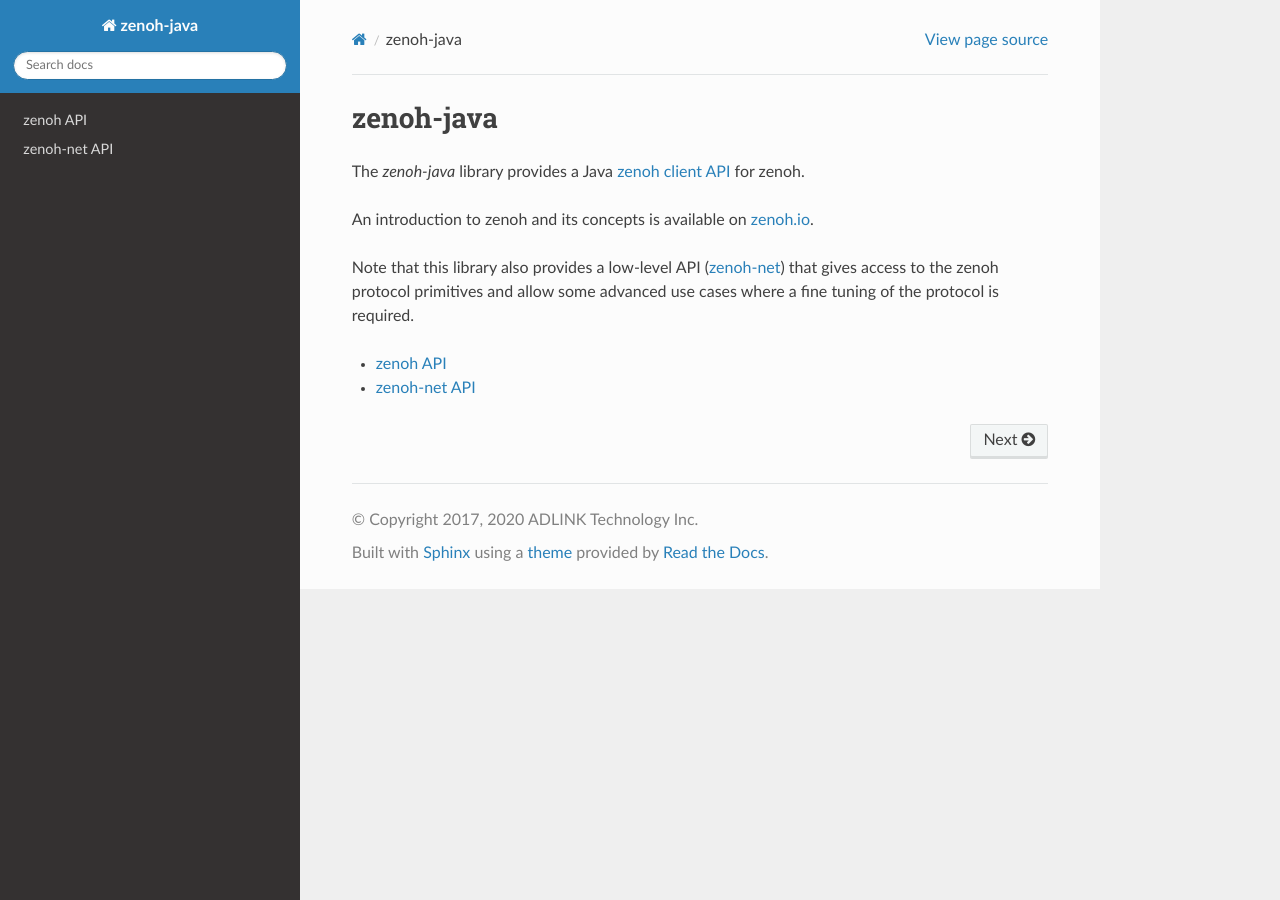
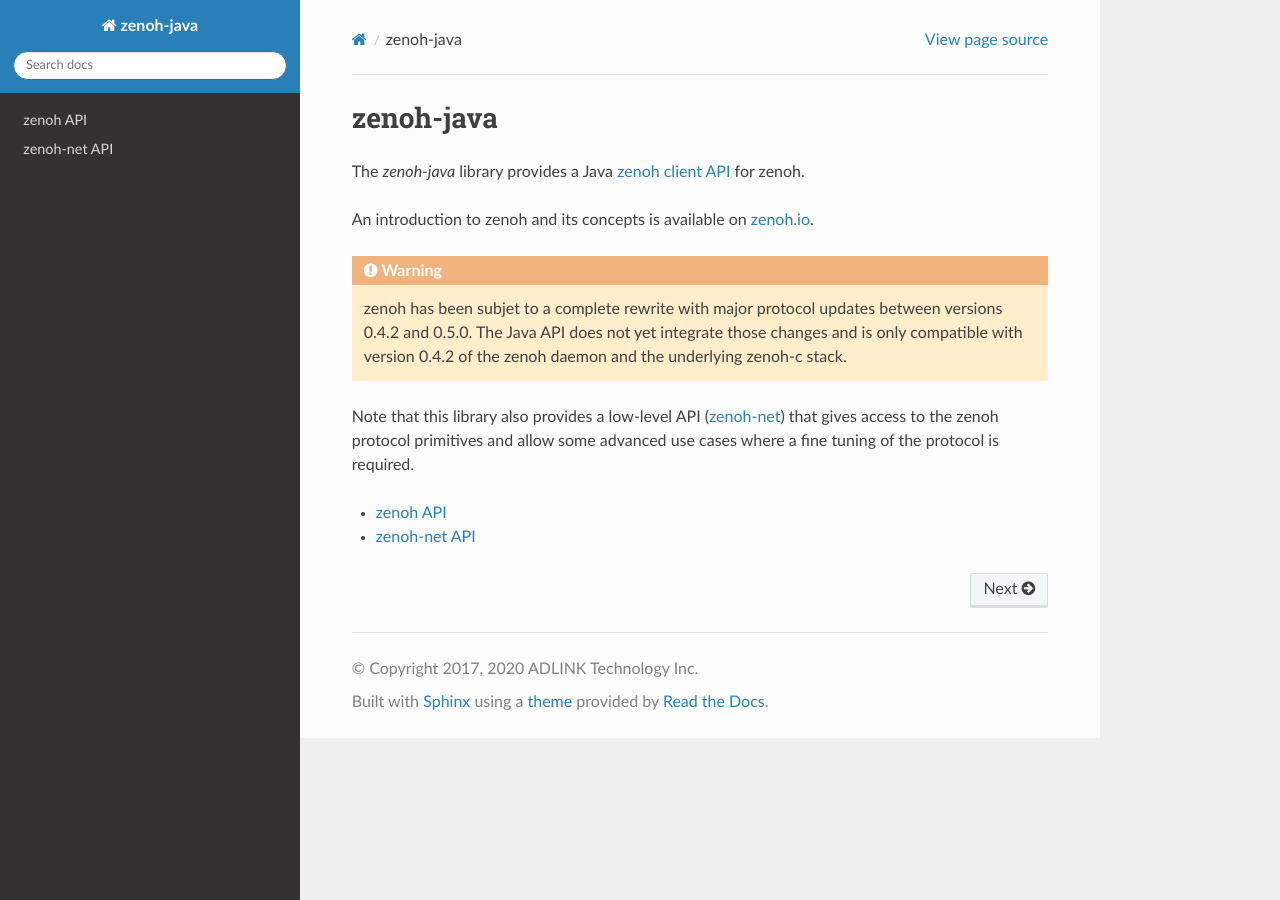
Before and after one commit to eclipse-zenoh/zenoh-java, a Sphinx documentation site: the page built from docs/index.rst, in a window 1280 px wide. Built offline with Sphinx 7.4.7 and the Read the Docs theme 2.0.0, drawn with Linux system fonts in a browser that asks for light colours; pages that are not in the unit, such as notebooks, are missing from menus.

Commit message:
Add incompatibility warnings

```diff
--- a/docs/index.rst
+++ b/docs/index.rst
@@ -20,6 +20,12 @@ The *zenoh-java* library provides a Java `zenoh client API <zenoh-api.html>`_ fo
 
 An introduction to zenoh and its concepts is available on `zenoh.io <https://zenoh.io>`_.
 
+.. warning::
+    zenoh has been subjet to a complete rewrite with major protocol updates between
+    versions 0.4.2 and 0.5.0. The Java API does not yet integrate those changes and is
+    only compatible with version 0.4.2 of the zenoh daemon and the underlying zenoh-c
+    stack.
+
 Note that this library also provides a low-level API (`zenoh-net <zenoh-net-api.html>`_)
 that gives access to the zenoh protocol primitives and allow some
 advanced use cases where a fine tuning of the protocol is required.
```
Also changed, not shown: README.md (+2 -0 lines).
